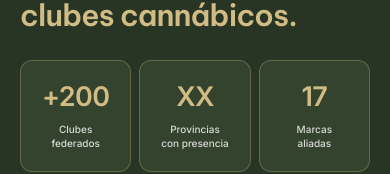
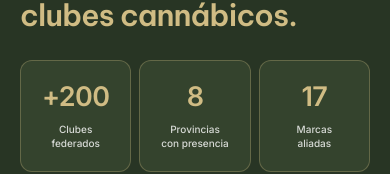
Before and after one commit to German-Lecherbauer/fecca-web, a Next.js app: page / in a window 390 px wide. Shown: the part 4583-4757 px from the top of the page. Built offline with nearby package versions, Linux system fonts and the light colour scheme; no server answers.

Commit message:
fix: actualizar alianzas, contador de provincias y logo Estudio 420

```diff
--- a/components/Alianzas.tsx
+++ b/components/Alianzas.tsx
@@ -80,14 +80,14 @@ const marcasAliadas: MarcaAliada[] = [
     id: 9,
     nombre: "Novatra",
     logo: "/images/aliados/novatra.png",
-    web: null,
+    web: "https://www.instagram.com/novatrasrl/",
     disponible: true,
   },
   {
     id: 10,
     nombre: "Kief Bioinsumos",
     logo: "/images/aliados/kief.png",
-    web: null,
+    web: "https://www.instagram.com/kief.bioinsumos/",
     disponible: true,
     escala: "scale-[1.1]",
   },
--- a/components/Clubes.tsx
+++ b/components/Clubes.tsx
@@ -55,6 +55,7 @@ function EstadisticasRed() {
   const [visible, setVisible] = useState(false);
 
   const clubes = useContador(200, visible);
+  const provincias = useContador(8, visible);
   const marcas = useContador(17, visible);
 
   useEffect(() => {
@@ -97,10 +98,10 @@ function EstadisticasRed() {
         </span>
       </div>
 
-      {/* PROVINCIAS: PENDIENTE DE CONFIRMAR */}
+      {/* PROVINCIAS CON PRESENCIA */}
       <div className="flex min-h-[112px] flex-col items-center justify-center rounded-xl border border-[#D0BC84]/30 bg-[#34432D] px-2 py-4 text-center sm:min-h-[124px] sm:px-3">
         <span className="text-[27px] font-bold leading-none tracking-tight text-[#D0BC84] sm:text-[34px] lg:text-[38px]">
-          XX
+          {provincias}
         </span>
 
         <span className="mt-3 text-[10px] font-medium leading-[1.4] text-white/80 sm:text-xs">
--- a/components/Navbar.tsx
+++ b/components/Navbar.tsx
@@ -119,14 +119,14 @@ export default function Navbar() {
                 </a>
               ))}
 
-              {/* LOGO ESTUDIO 420 - EXTREMO DERECHO */}
+              {/* LOGO ESTUDIO 420 - TAMAÑO AJUSTADO */}
               <a
                 href={ESTUDIO_420_URL}
                 target="_blank"
                 rel="noopener noreferrer"
                 aria-label="Visitar Estudio 420"
                 title="Estudio 420"
-                className="ml-1 inline-flex h-[48px] w-[116px] shrink-0 items-center justify-center overflow-hidden rounded-lg border border-[#D0BC84]/40 bg-[#F1EFE8] px-2 transition-all duration-300 hover:-translate-y-0.5 hover:border-[#D0BC84] hover:bg-white hover:shadow-[0_8px_24px_rgba(0,0,0,0.2)] focus-visible:outline focus-visible:outline-2 focus-visible:outline-offset-4 focus-visible:outline-[#D0BC84] lg:h-[52px] lg:w-[130px]"
+                className="ml-2 inline-flex h-[40px] w-[96px] shrink-0 items-center justify-center overflow-hidden rounded-lg border border-[#D0BC84]/30 bg-[#F1EFE8] px-2 transition-all duration-300 hover:-translate-y-0.5 hover:border-[#D0BC84] hover:bg-white hover:shadow-[0_8px_24px_rgba(0,0,0,0.2)] focus-visible:outline focus-visible:outline-2 focus-visible:outline-offset-4 focus-visible:outline-[#D0BC84] lg:h-[44px] lg:w-[108px]"
               >
                 <Image
                   src={ESTUDIO_420_LOGO}
@@ -220,7 +220,7 @@ export default function Navbar() {
               </a>
             ))}
 
-            {/* LOGO ESTUDIO 420 - AL FINAL DEL MENÚ */}
+            {/* LOGO ESTUDIO 420 - MENÚ MÓVIL */}
             <a
               href={ESTUDIO_420_URL}
               target="_blank"
```
